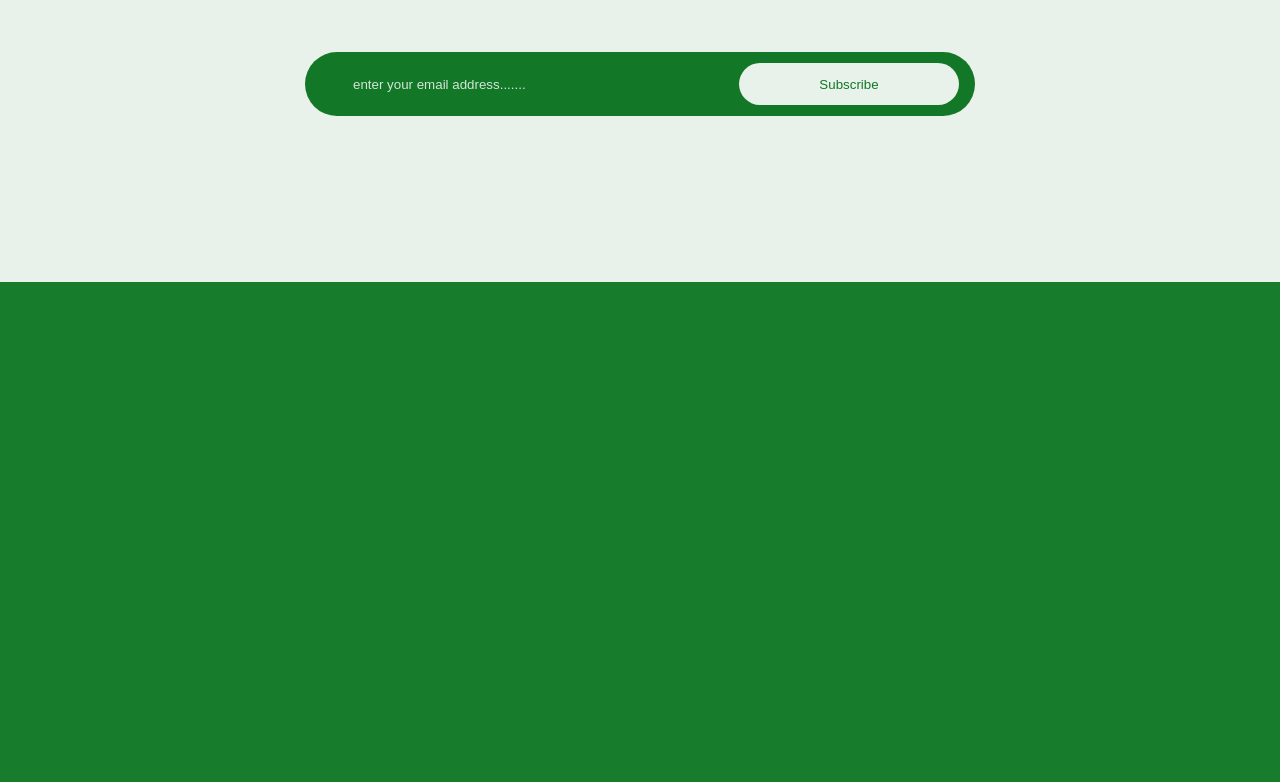
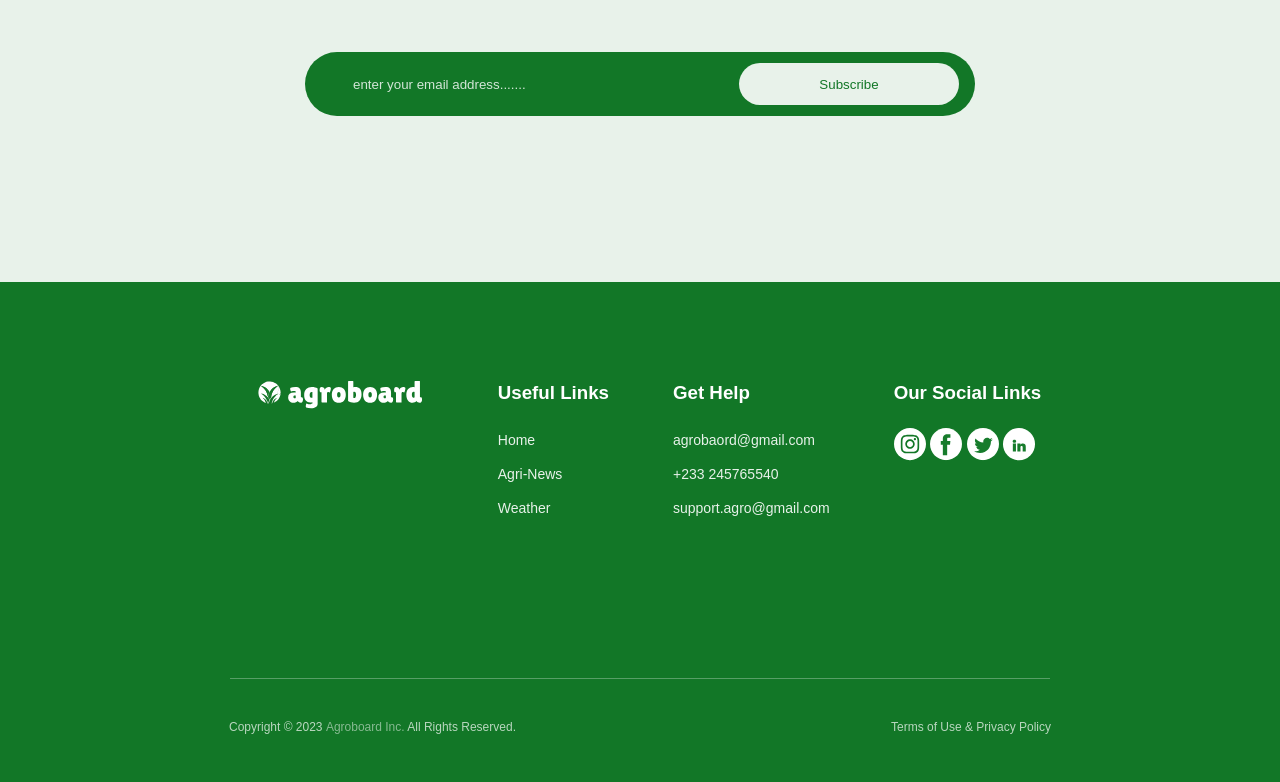
Before and after one commit to Herman100/Agroboard-Project, a plain HTML site: page index.html in a window 1280 px wide. Shown: the part 3137-3919 px from the top of the page. Before the commit the page ends 3419 px from the top, so only its background shows below. Drawn offline with Linux system fonts and the light colour scheme.

Commit message:
homepage done

```diff
--- a/index.html
+++ b/index.html
@@ -7,6 +7,8 @@
     <title>Agroboard | Smart Decisions</title>
   </head>
   <body>
+    <!--  THIS IS THE HEADER SECTION -->
+
     <header>
       <img src="images/Logo.svg" alt="logo" class="logo" />
       <nav>
@@ -21,7 +23,9 @@
         </ul>
       </nav>
     </header>
-    <!-- Hero Bection Below -->
+
+    <!--  THIS IS THE HERO SECTION -->
+
     <section class="hero-section">
       <div class="hero-text">
         <h1>Smart and Intelligent Agri-Decisions.</h1>
@@ -42,7 +46,8 @@
       </div>
     </section>
 
-    <!-- products  section Below -->
+    <!--  THIS IS THE PRODUCTS SECTION -->
+
     <section class="products">
       <h2 class="section-h2">How agroboard helps you thrive</h2>
       <div class="cards">
@@ -93,6 +98,9 @@
         </div>
       </div>
     </section>
+
+    <!--  THIS IS THE TESTIMONIAL SECTION -->
+
     <section class="testimonial">
       <h2>What our customers say</h2>
       <div class="testimonial-card">
@@ -128,6 +136,53 @@
         /></label>
       </form>
     </section>
+
+    <!--  THIS IS THE FOOTER SECTION -->
+
+    <footer>
+      <div class="links">
+        <img src="images/Logo.svg" alt="logo" class="logo" />
+        <div class="useful-links">
+          <h3>Useful Links</h3>
+          <a href="http://"><p>Home</p></a>
+          <a href="http://"><p>Agri-News</p></a>
+          <a href="http://"><p>Weather</p></a>
+        </div>
+        <div class="get-help">
+          <h3>Get Help</h3>
+          <p>agrobaord@gmail.com</p>
+          <p>+233 245765540</p>
+          <p>support.agro@gmail.com</p>
+        </div>
+        <div class="social">
+          <h3>Our Social Links</h3>
+          <a href="http://"
+            ><img src="images/Instagram.svg" alt="instagram icon"
+          /></a>
+          <a href="http://"
+            ><img src="images/Facebook.svg" alt="facebook icon"
+          /></a>
+          <a href="http://"
+            ><img src="images/Twitter.svg" alt="twitter icon"
+          /></a>
+          <a href="http://"
+            ><img src="images/LinkedIn.svg" alt="linkedin icon"
+          /></a>
+        </div>
+      </div>
+      <hr />
+      <div class="copyright-terms">
+        <div class="copyright">
+          <p>
+            Copyright © 2023
+            <a href="http://">Agroboard Inc.</a> All Rights Reserved.
+          </p>
+        </div>
+        <div class="terms">
+          <a href="http://"><p>Terms of Use & Privacy Policy</p></a>
+        </div>
+      </div>
+    </footer>
   </body>
   <script src="script.js"></script>
 </html>
--- a/styles.css
+++ b/styles.css
@@ -1,3 +1,5 @@
+/* THIS IS A THE GENERAL CSS BEGINNING*/
+
 * {
   box-sizing: border-box;
   margin: 0;
@@ -65,7 +67,7 @@ a {
 }
 
 a:hover {
-  color: #00c684;
+  color: aqua;
   text-decoration: none;
   cursor: pointer;
 }
@@ -137,9 +139,8 @@ button {
   margin-left: 32px;
 }
 
-/* THIS IS A THE HERO SECTION CSS ENDING*/
+/* THIS IS A THE PRODUCTS SECTION CSS BEGINNING*/
 
-/* THIS IS A THE PRODUCTS SECTION CSS BEGINNING*/
 .products {
   background-color: #fff;
   background-size: cover;
@@ -210,6 +211,7 @@ button {
 
 /* THIS IS A THE PRODUCTS SECTION CSS ENDING*/
 
+/* THIS IS A THE TESTIMONIAL SECTION CSS BEGINNING*/
 .testimonial {
   background-color: #177c2c;
   height: 700px;
@@ -263,7 +265,7 @@ button {
   width: 420px;
 }
 
-/* NEWSLETTER SECTION CSS */
+/* THIS IS A THE NEWSLETTER SECTION CSS BEGINNING*/
 
 .newsletter {
   background-color: #fff;
@@ -340,3 +342,73 @@ textarea {
   width: 220px;
   height: 42px;
 }
+
+/* THIS IS A THE FOOTER SECTION CSS BEGINNING*/
+
+footer {
+  height: 500px;
+  background-color: #127727;
+  display: flex;
+  align-items: center;
+  flex-direction: column;
+  padding-top: 100px;
+}
+
+footer .links {
+  display: flex;
+  justify-content: space-between;
+  margin-bottom: 148px;
+}
+
+.links .useful-links,
+.links .get-help {
+  margin-right: 64px;
+}
+
+.links .logo {
+  margin-right: 64px;
+  margin-top: -8px;
+}
+
+.links h3 {
+  padding-bottom: 24px;
+}
+
+.links p {
+  font-size: 14px;
+  padding-bottom: 10px;
+  color: #fff;
+  opacity: 0.9;
+  font-style: normal;
+  font-weight: 400;
+}
+
+.links .useful-links p:hover {
+  color: aqua;
+}
+
+footer hr {
+  width: 820px;
+  height: 1px;
+  background-color: #ffffff4a;
+  border: none;
+}
+
+footer .copyright-terms {
+  display: flex;
+  justify-content: space-between;
+  align-items: center;
+}
+
+.copyright p,
+.copyright a,
+.terms p {
+  font-size: 12px;
+
+  margin-top: 36px;
+  opacity: 0.7;
+}
+
+.copyright p {
+  margin-right: 375px;
+}
```
Also changed, not shown: images/Facebook.svg (added), images/Instagram.svg (added), images/LinkedIn.svg (added), images/Twitter.svg (added).
